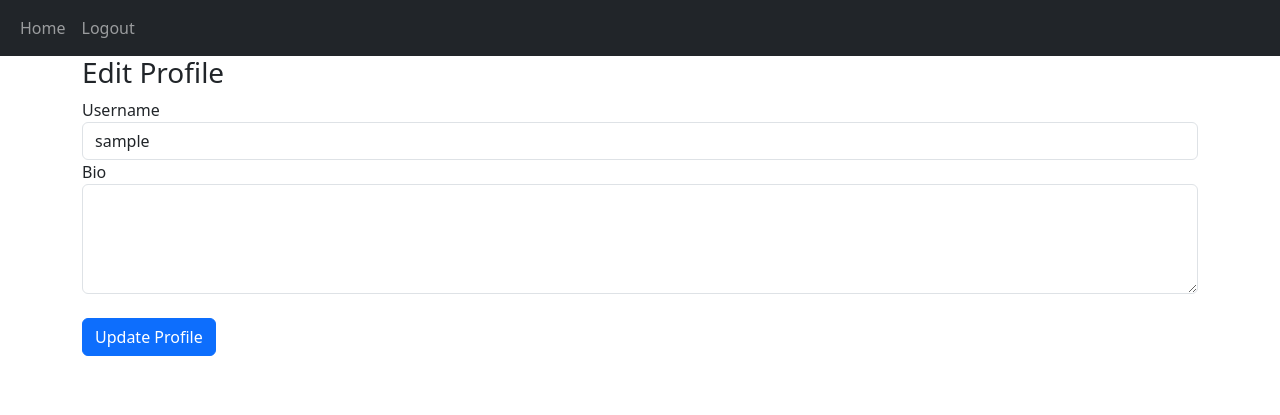
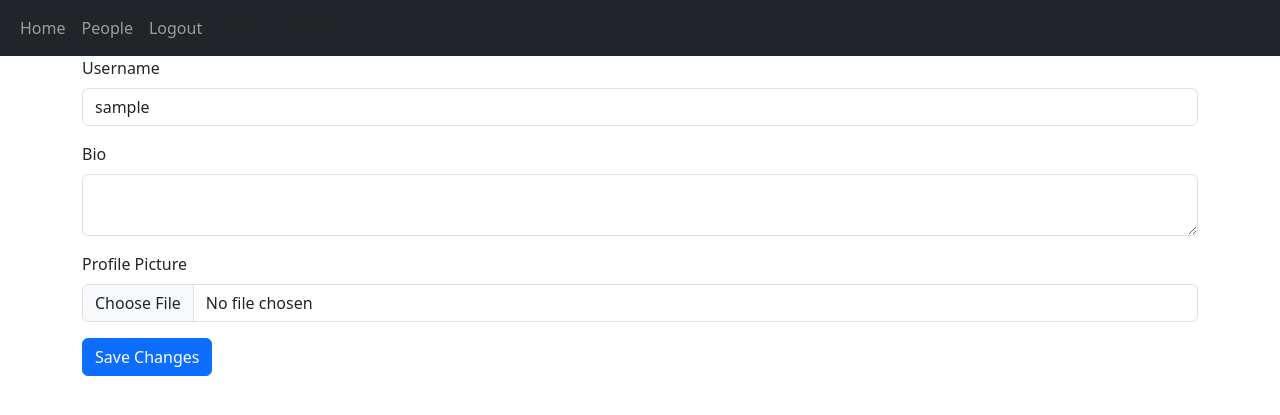
Before and after one commit to ori-kekere/NewLand, a Flask app: page /edit-profile in a window 1280 px wide. Shown: the top 415 px of the page. Run offline with Flask 3, Linux system fonts and the light colour scheme; the visitor is signed in with stand-in values (Sample User, id 1); some libraries are stand-ins or nearby versions.

Commit message:
Made a lot of changes for pfp

```diff
--- a/website/templates/base.html
+++ b/website/templates/base.html
@@ -28,10 +28,19 @@
             <div class="navbar-nav">
                 <a class="nav-item nav-link" href="/home">Home</a>
                 {% if current_user.is_authenticated %}
-                <a class="nav-item nav-link" href="/logout">Logout</a>
+                  <a class="nav-item nav-link" href="/users">People</a>
+                  <a class="nav-item nav-link" href="/logout">Logout</a>
+                  {% if user.profile_image %}
+                  <div style="padding-left: 1500px;">
+                  <a href="/profile/{{current_user.id}}"><img src="{{ url_for('static', filename='uploads/' + user.profile_image) }}" height="50" width="50"></a>
+                  </div>
+                  {% else %}
+                  <p>No profile picture yet.</p>
+                  {% endif %}
+
                 {% else %}
-                <a class="nav-item nav-link" href="/login">Login</a>
-                <a class="nav-item nav-link" href="/signup">Sign Up</a>
+                  <a class="nav-item nav-link" href="/login">Login</a>
+                  <a class="nav-item nav-link" href="/signup">Sign Up</a>
                 {% endif %}
             </div>
         </div>
--- a/website/templates/edit_profile.html
+++ b/website/templates/edit_profile.html
@@ -1,28 +1,24 @@
 {% extends "base.html" %}
 {% block title %}Edit Profile{% endblock %}
 {% block content %}
-  <form method="POST">
-    <h3>Edit Profile</h3>
-    <div class="form-group">
-      <label for="username">Username</label>
-      <input
-        type="text"
-        id="username"
-        name="username"
-        value="{{ user.username }}"
-        class="form-control"
-      />
+<form method="POST" enctype="multipart/form-data" class="form-group">
 
-      <label for="bio">Bio</label>
-      <textarea
-        id="bio"
-        name="bio"
-        class="form-control"
-        rows="4"
-      >{{ user.bio }}</textarea>
+  <div class="mb-3">
+  <label for="username" class="form-label">Username</label>
+  <input type="text" name="username" class="form-control" value="{{ current_user.username }}">
+  </div>
 
-      <br/>
-      <button type="submit" class="btn btn-primary">Update Profile</button>
-    </div>
-  </form>
+  <div class="mb-3">
+  <label for="bio" class="form-label">Bio</label>
+  <textarea name="bio" class="form-control">{{ current_user.bio }}</textarea>
+  </div>
+
+  <div class="mb-3">
+  <label for="file" class="form-label">Profile Picture</label>
+  <input type="file" name="file" class="form-control">
+  </div>
+
+  <button type="submit" class="btn btn-primary">Save Changes</button>
+</div>
+</form>
 {% endblock %}
--- a/website/templates/post_div.html
+++ b/website/templates/post_div.html
@@ -1,8 +1,6 @@
 {% extends "base.html"%} {% block title %}Home{% endblock %} {% block content %}
 
 <h1 align="left">NewLands</h1>
-
-<a href="/profile/{{current_user.id}}">Your profile</a>
 
 <h1 align="center">{% block header %}Posts{% endblock %}</h1>
 
--- a/website/templates/user_list.html
+++ b/website/templates/user_list.html
@@ -8,6 +8,12 @@
   {% for user in users %}
     <li>
       <a href="{{ url_for('views.profile', user_id=user.id) }}">{{ user.username }}</a>
+      <br/>
+      {% if user.profile_image %}
+        <img src="{{ url_for('static', filename='uploads/' + user.profile_image) }}" height="150" width="150">
+      {% else %}
+        <img src="{{ url_for('static', filename='/uploads/default.png') }}" height="150" width="150">
+      {% endif %}
     </li>
   {% endfor %}
 </ul>
--- a/website/views.py
+++ b/website/views.py
@@ -2,6 +2,9 @@
 from flask_login import login_required, current_user
 from .models import Post, User, Comment, Like
 from . import db
+from werkzeug.utils import secure_filename
+import os
+import uuid
 
 views = Blueprint("views", __name__)
 
@@ -147,7 +150,8 @@
 @login_required
 def list_users():
     users = User.query.all()
-    return render_template("user_list.html", users=users)
+    return render_template("user_list.html", users=users, user=current_user)
+
 
 @views.route("/followers/<int:user_id>")
 @login_required
@@ -168,17 +172,39 @@
 @views.route('/edit-profile', methods=['GET', 'POST'])
 @login_required
 def edit_profile():
+    UPLOAD_FOLDER = os.path.join('website', 'static', 'uploads')
+
     if request.method == 'POST':
-        new_username = request.form.get("username")
-        new_bio = request.form.get("bio")
+        username = request.form.get("username")
+        bio = request.form.get("bio")
 
-        if len(new_username) < 2:
-            flash('Username too short.', category='error')
+        if len(username) < 2:
+            flash('Username is too short!', category='error')
         else:
-            current_user.username = new_username
-            current_user.bio = new_bio
+            # Handle profile picture upload
+            f = request.files.get('file')
+            if f and f.filename != '':
+                # Delete the old profile picture if it exists
+                if current_user.profile_image:
+                    old_path = os.path.join(UPLOAD_FOLDER, current_user.profile_image)
+                    if os.path.exists(old_path):
+                        os.remove(old_path)
+
+                # Generate unique filename
+                ext = os.path.splitext(f.filename)[1]  # Gets file extension
+                unique_filename = f"{uuid.uuid4().hex}{ext}"
+                save_path = os.path.join(UPLOAD_FOLDER, unique_filename)
+                os.makedirs(os.path.dirname(save_path), exist_ok=True)
+                f.save(save_path)
+
+                # Update profile image field
+                current_user.profile_image = unique_filename
+
+            # Update other fields
+            current_user.username = username
+            current_user.bio = bio
             db.session.commit()
-            flash("Profile updated!", category="success")
-            return redirect(url_for("views.profile", user_id=current_user.id))
+            flash('Profile updated!', category='success')
+            return redirect(url_for('views.profile', user_id=current_user.id))
 
     return render_template("edit_profile.html", user=current_user)
```
Also changed, not shown: website/auth.py (+9 -7 lines), website/templates/profile.html (+4 -4 lines), website/static/red_forager-walk.webp (deleted), website/static/so.png (deleted), website/static/someone.png (deleted), 1 other file.
